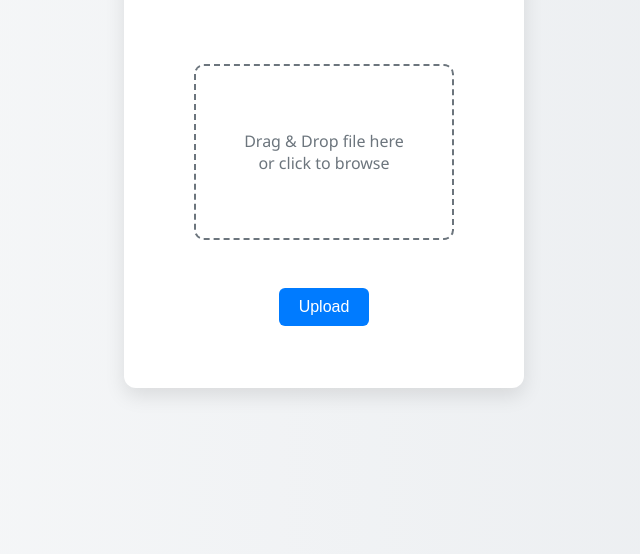
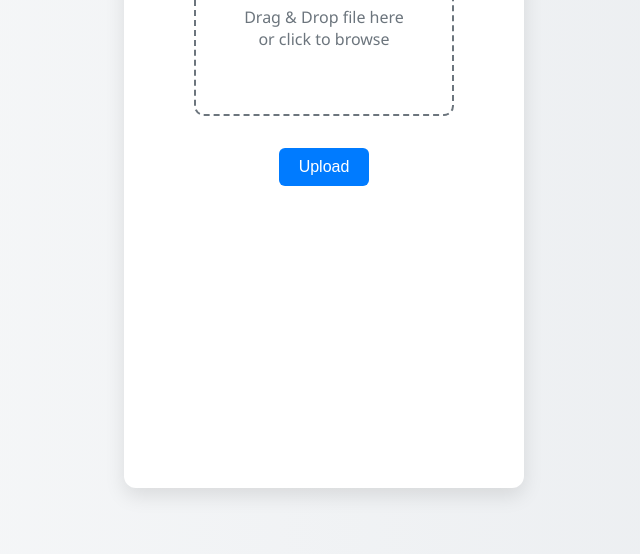
Before and after one commit to chenzhi1011/Quickdrop-Frontend, a plain HTML site: page index.html in a window 1280 px wide. Shown: the part 278-832 px from the top of the page, without its empty margins (316-956 px from the left). Drawn offline with Linux system fonts and the light colour scheme.

Commit message:
ui change

```diff
--- a/index.html
+++ b/index.html
@@ -21,7 +21,7 @@
     <div class="result" id="result" style="display: none;">
       <p><strong>Download link:</strong></p>
       <a id="downloadLink" href="#" target="_blank"></a><br />
-      <button onclick="copyLink()">📋 Copy Link</button>
+      <button onclick="copyLink()">Copy Link</button>
       <div id="qrcode"></div>
     </div>
   </div>
--- a/style.css
+++ b/style.css
@@ -22,8 +22,8 @@
     max-width: 400px;
     min-width: 200px;
     height: 60vh;
-    max-height: 700px;
-    min-height: 500px;
+    max-height: 900px;
+    min-height: 700px;
     background: #fff;
     border-radius: 12px;
     box-shadow: 0 8px 20px rgba(0, 0, 0, 0.1);
@@ -47,7 +47,8 @@
     border: 2px dashed var(--border-color);
     border-radius: 10px;
     padding: 3rem;
-    margin-top: 3rem;
+    margin-top: 1.5rem;
+    margin-bottom: 1rem;
     text-align: center;
     color: var(--border-color);
     transition: background 0.3s, border-color 0.3s;
@@ -66,7 +67,8 @@
   }
 
   button {
-    margin-top: 3rem;
+    margin-top: 1rem;
+    margin-bottom: 2rem;
     padding: 0.6rem 1.2rem;
     font-size: 1rem;
     background-color: var(--primary-color);
```
